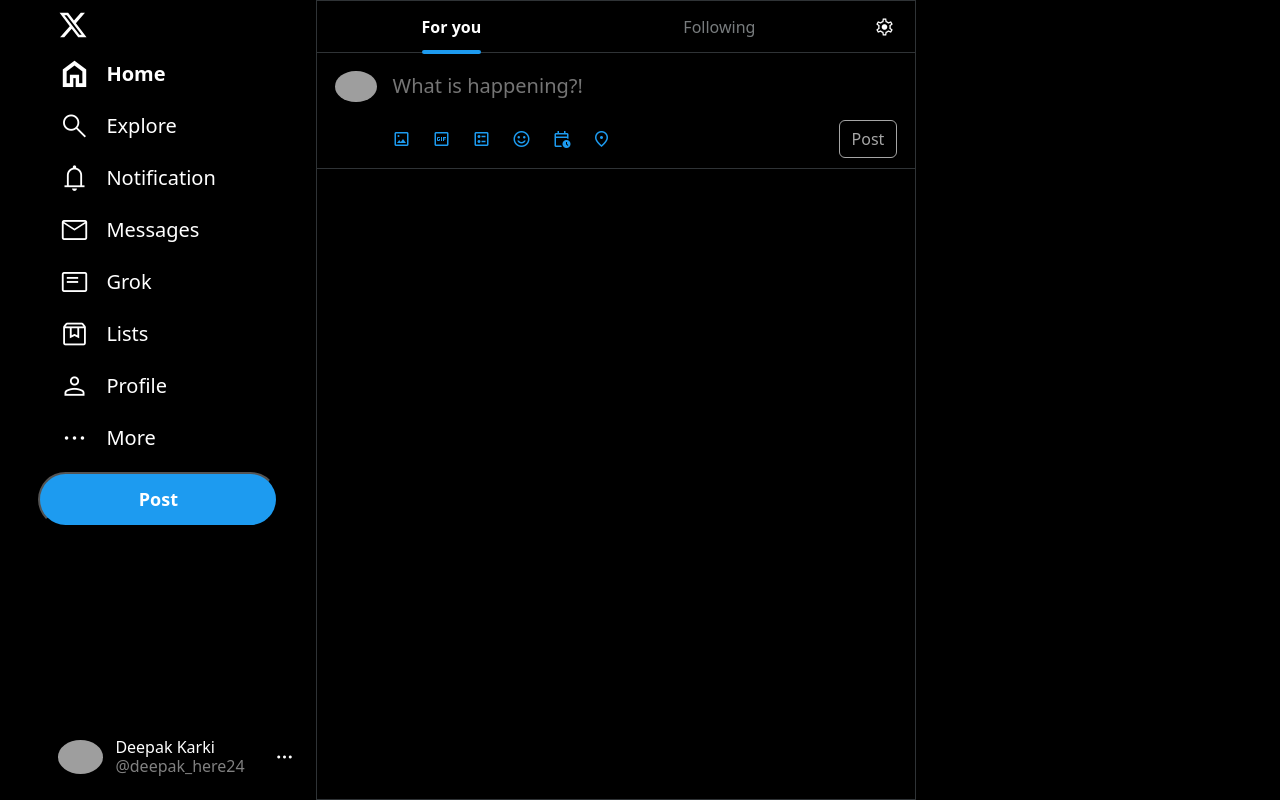
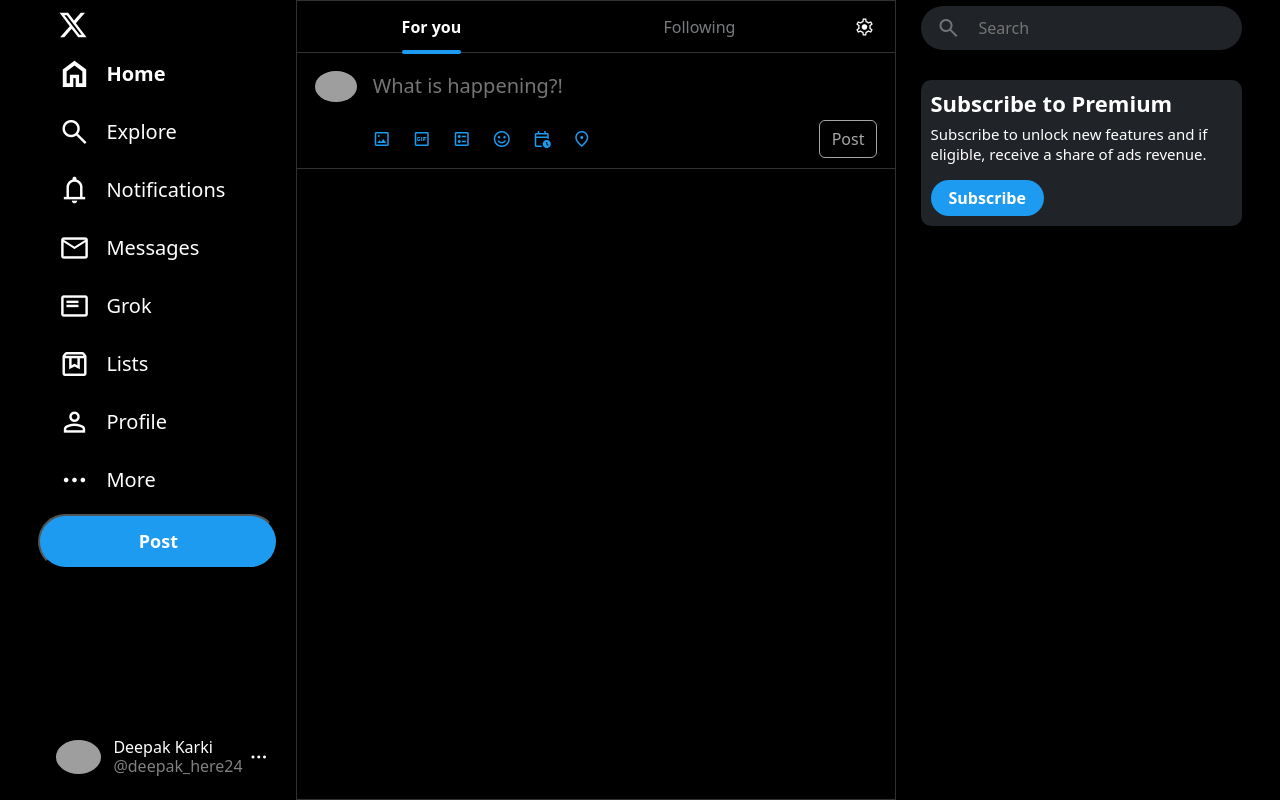
Before and after one commit to Deepakkarki24/X-_React_UI_-clone-, a React (Vite) app: page / in a window 1280 px wide. Built offline with nearby package versions, Linux system fonts and the light colour scheme; grey boxes are pictures that could not be loaded.

Commit message:
Added Change, create extra components for reusable code

```diff
--- a/src/App.css
+++ b/src/App.css
@@ -24,6 +24,7 @@
   --primary-color-one: #000;
   --primary-color-two: #fff;
   --primary-color-three: rgb(29, 155, 240);
+  --primary-color-four: rgb(32, 35, 39);
   --bg-hover-color: #91909034;
   --border-line-color: #2F3336
 }
@@ -33,11 +34,17 @@
   display: flex;
 }
 
-.button {
+.theme_button {
   background-color: var(--primary-color-three);
   color: var(--primary-color-two);
   border-radius: 50px;
   font-size: 16px;
   padding: 6px 18px;
   font-weight: 700;
+  border: none;
 }
+
+.theme_button:hover {
+  background-color: #1b8ad4;
+  color: #fff;
+}
--- a/src/App.jsx
+++ b/src/App.jsx
@@ -2,6 +2,7 @@
 import Feed from "./components/Feed";
 import Sidebar from "./components/Sidebar";
 import { useState } from "react";
+import SidebarRight from "./components/SidebarRight";
 
 function App() {
   // const [isActive, setIsActive] = useState([
@@ -15,6 +16,7 @@
       <div className="main container-fluid">
         <Sidebar />
         <Feed />
+        <SidebarRight />
       </div>
     </>
   );
--- a/src/components/Feed.jsx
+++ b/src/components/Feed.jsx
@@ -1,6 +1,7 @@
 import React from "react";
-import User from "./User";
+import User from "./UserImage";
 import styles from "../components/Feed.module.css";
+import "../App.css";
 
 function Feed() {
   return (
@@ -33,24 +34,48 @@
         </div>
         <div className={styles.user_actions}>
           <div className={styles.icon_box}>
-            <span className={`material-symbols-outlined ${styles.action_icon}`}>
+            <a
+              title="Media"
+              href="#"
+              className={`material-symbols-outlined ${styles.action_icon} ${styles.tooltip}`}
+            >
               imagesmode
-            </span>
-            <span className={`material-symbols-outlined ${styles.action_icon}`}>
+            </a>
+            <a
+              title="Gif"
+              href="#"
+              className={`material-symbols-outlined ${styles.action_icon} ${styles.tooltip}`}
+            >
               gif_box
-            </span>
-            <span className={`material-symbols-outlined ${styles.action_icon}`}>
+            </a>
+            <a
+              title="Poll"
+              href="#"
+              className={`material-symbols-outlined ${styles.action_icon} ${styles.tooltip}`}
+            >
               ballot
-            </span>
-            <span className={`material-symbols-outlined ${styles.action_icon}`}>
+            </a>
+            <a
+              title="Emoji"
+              href="#"
+              className={`material-symbols-outlined ${styles.action_icon} ${styles.tooltip}`}
+            >
               sentiment_satisfied
-            </span>
-            <span className={`material-symbols-outlined ${styles.action_icon}`}>
+            </a>
+            <a
+              title="Schedule"
+              href="#"
+              className={`material-symbols-outlined ${styles.action_icon} ${styles.tooltip}`}
+            >
               calendar_clock
-            </span>
-            <span className={`material-symbols-outlined ${styles.action_icon}`}>
+            </a>
+            <a
+              title="Tag Location"
+              href="#"
+              className={`material-symbols-outlined ${styles.action_icon} ${styles.tooltip}`}
+            >
               location_on
-            </span>
+            </a>
           </div>
 
           <button type="button" className="btn btn-xs" disabled>
--- a/src/components/Feed.module.css
+++ b/src/components/Feed.module.css
@@ -1,6 +1,6 @@
 .feed {
     border: 1px solid var(--border-line-color);
-    max-width: 600px;
+    width: 600px;
 }
 
 .top_navigation {
@@ -105,3 +105,25 @@
     align-items: center;
     gap: 20px;
 }
+
+.tooltip {
+    position: relative;
+    display: inline-block;
+}
+
+
+.tooltip:hover:after {
+    display: flex;
+    justify-content: center;
+    background: #ffffff91;
+    border-radius: 8px;
+    color: #fff;
+    content: attr(title);
+    font-size: 10px;
+    font-weight: 700;
+    padding: 6px;
+    position: absolute;
+    bottom: 100%;
+    right: 50%;
+    font-family: 'Segoe UI', Tahoma, Geneva, Verdana, sans-serif;
+}
--- a/src/components/Sidebar.jsx
+++ b/src/components/Sidebar.jsx
@@ -1,6 +1,7 @@
 import React, { useState } from "react";
 import styles from "../components/Sidebar.module.css";
-import User from "./User";
+import User from "./UserImage";
+import SidebarOptions from "./SidebarOptions";
 
 function Sidebar() {
   return (
@@ -17,97 +18,52 @@
             </g>
           </svg>
         </div>
-        <div className={styles.side_nav_item_box}>
-          <ul className={styles.side_nav_links}>
-            <a href="#" className={styles.side_nav_link}>
-              <div className={`${styles.inner_li} ${styles.isactive}`}>
-                <span
-                  className={`material-symbols-outlined ${styles.list_icon}`}
-                >
-                  home
-                </span>{" "}
-                <span className={styles.list_name}>Home</span>
-              </div>
-            </a>
-            <a href="#" className={styles.side_nav_link}>
-              <div className={styles.inner_li}>
-                <span
-                  className={`material-symbols-outlined ${styles.list_icon}`}
-                >
-                  search
-                </span>{" "}
-                <span className={styles.list_name}>Explore</span>
-              </div>
-            </a>
-            <a href="#" className={styles.side_nav_link}>
-              <div className={styles.inner_li}>
-                <span
-                  className={`material-symbols-outlined ${styles.list_icon}`}
-                >
-                  notifications
-                </span>{" "}
-                <span className={styles.list_name}>Notification</span>
-              </div>
-            </a>
-            <a href="#" className={styles.side_nav_link}>
-              <div className={styles.inner_li}>
-                <span
-                  className={`material-symbols-outlined ${styles.list_icon}`}
-                >
-                  mail
-                </span>{" "}
-                <span className={styles.list_name}>Messages</span>
-              </div>
-            </a>
-            <a href="#" className={styles.side_nav_link}>
-              <div className={styles.inner_li}>
-                <span
-                  className={`material-symbols-outlined ${styles.list_icon}`}
-                >
-                  <span
-                    className={`material-symbols-outlined ${styles.list_icon}`}
-                  >
-                    featured_play_list
-                  </span>
-                </span>{" "}
-                <span className={styles.list_name}>Grok</span>
-              </div>
-            </a>
-            <a href="#" className={styles.side_nav_link}>
-              <div className={styles.inner_li}>
-                <span
-                  className={`material-symbols-outlined ${styles.list_icon}`}
-                >
-                  box
-                </span>{" "}
-                <span className={styles.list_name}>Lists</span>
-              </div>
-            </a>
-            <a href="#" className={styles.side_nav_link}>
-              <div className={styles.inner_li}>
-                <span
-                  className={`material-symbols-outlined ${styles.list_icon}`}
-                >
-                  person
-                </span>{" "}
-                <span className={styles.list_name}>Profile</span>
-              </div>
-            </a>
-            <a href="#" className={styles.side_nav_link}>
-              <div className={styles.inner_li}>
-                <span
-                  className={`material-symbols-outlined ${styles.list_icon}`}
-                >
-                  more_horiz
-                </span>{" "}
-                <span className={styles.list_name}>More</span>
-              </div>
-            </a>
-          </ul>
-          <button className={`${styles.btn} ${styles.btn_primary_blue}`}>
-            Post
-          </button>
-        </div>
+        {/* Sidebar Options component */}
+        <SidebarOptions
+          optionName={"Home"}
+          optionIconName={"Home"}
+          isActiveClass={styles.isactive}
+        />
+        <SidebarOptions
+          optionName={"Explore"}
+          optionIconName={"search"}
+          isActiveClass={styles.isntactive}
+        />
+        <SidebarOptions
+          optionName={"Notifications"}
+          optionIconName={"notifications"}
+          isActiveClass={styles.isntactive}
+        />
+        <SidebarOptions
+          optionName={"Messages"}
+          optionIconName={"mail"}
+          isActiveClass={styles.isntactive}
+        />
+        <SidebarOptions
+          optionName={"Grok"}
+          optionIconName={"featured_play_list"}
+          isActiveClass={styles.isntactive}
+        />
+        <SidebarOptions
+          optionName={"Lists"}
+          optionIconName={"box"}
+          isActiveClass={styles.isntactive}
+        />
+        <SidebarOptions
+          optionName={"Profile"}
+          optionIconName={"Person"}
+          isActiveClass={styles.isntactive}
+        />
+        <SidebarOptions
+          optionName={"More"}
+          optionIconName={"more_horiz"}
+          isActiveClass={styles.isntactive}
+        />
+        {/* Sidebar Options component */}
+
+        <button className={`${styles.btn} ${styles.btn_primary_blue}`}>
+          Post
+        </button>
       </div>
 
       <a href="#" className={styles.user}>
--- a/src/components/Sidebar.module.css
+++ b/src/components/Sidebar.module.css
@@ -6,7 +6,6 @@
     justify-content: space-between;
     overflow: auto;
     padding: 10px 0;
-    /* border: 1px solid; */
 }
 
 .sidebar .logo {
@@ -18,49 +17,6 @@
     filter: invert();
 }
 
-.side_nav_item_box ul {
-    list-style: none;
-    padding: 0;
-    margin: 10px 0;
-    display: flex;
-    flex-direction: column;
-    justify-content: flex-start;
-    align-items: flex-start;
-    gap: 4px;
-}
-
-.side_nav_item_box .side_nav_links .side_nav_link {
-    display: flex;
-    align-items: center;
-    justify-content: flex-start;
-    width: 100%;
-}
-
-.side_nav_item_box .side_nav_links .side_nav_link .inner_li {
-    max-width: 100%;
-    padding: 8px 20px;
-    border-radius: 60px;
-    display: flex;
-    align-items: center;
-    gap: 16px;
-}
-
-.side_nav_item_box .side_nav_links .side_nav_link:hover .inner_li {
-    background-color: var(--bg-hover-color);
-}
-
-.side_nav_item_box .side_nav_links .side_nav_link .list_icon {
-    font-size: 32px;
-    font-weight: 300;
-    color: var(--primary-color-two);
-}
-
-.side_nav_item_box .side_nav_links .side_nav_link .list_name {
-    text-decoration: none;
-    color: var(--primary-color-two);
-    font-size: 20px;
-    font-weight: 400;
-}
 
 .btn_primary_blue {
     background-color: var(--primary-color-three);
@@ -73,30 +29,22 @@
 }
 
 .btn_primary_blue:hover {
-    background-color: #197fc4;
+    background-color: #1b8ad4;
+    color: #fff;
 }
 
 .user {
     display: flex;
     justify-content: space-between;
     align-items: center;
-    padding: 14px 20px;
+    padding: 14px 18px;
     border-radius: 60px;
     color: var(--primary-color-two);
-    width: 100%;
+    width: 97%;
 }
 
 .user:hover {
     background-color: var(--bg-hover-color);
-}
-
-.user_img {
-    width: 45px
-}
-
-.img {
-    width: 100%;
-    border-radius: 50%;
 }
 
 .user_profilebox .user_name h3 {
@@ -120,10 +68,15 @@
     gap: 12px;
 }
 
+.more_icon {
+    font-weight: 300;
+}
+
+
 .isactive span {
     font-weight: 700 !important;
 }
 
-.more_icon {
-    font-weight: 300;
+.isntactive span {
+    font-weight: 400 !important;
 }
--- /dev/null
+++ b/src/components/SidebarOptions.jsx
@@ -0,0 +1,21 @@
+import React from "react";
+import styles from "../components/SidebarOptions.module.css";
+
+function SidebarOptions({ optionName, optionIconName, isActiveClass }) {
+  return (
+    <div className={styles.side_nav_item_box}>
+      <div className={styles.side_nav_links}>
+        <a href="#" className={styles.side_nav_link}>
+          <div className={`${styles.inner_li} ${isActiveClass}`}>
+            <span className={`material-symbols-outlined ${styles.list_icon}`}>
+              {optionIconName}
+            </span>{" "}
+            <span className={styles.list_name}>{optionName}</span>
+          </div>
+        </a>
+      </div>
+    </div>
+  );
+}
+
+export default SidebarOptions;
--- /dev/null
+++ b/src/components/SidebarOptions.module.css
@@ -0,0 +1,43 @@
+.side_nav_links {
+    list-style: none;
+    padding: 0;
+    margin: 10px 0;
+    display: flex;
+    flex-direction: column;
+    justify-content: flex-start;
+    align-items: flex-start;
+    gap: 4px;
+}
+
+.side_nav_link {
+    display: flex;
+    align-items: center;
+    justify-content: flex-start;
+    width: 100%;
+}
+
+.inner_li {
+    max-width: 100%;
+    padding: 8px 20px;
+    border-radius: 60px;
+    display: flex;
+    align-items: center;
+    gap: 16px;
+}
+
+.side_nav_link:hover .inner_li {
+    background-color: var(--bg-hover-color);
+}
+
+.list_icon {
+    font-size: 32px;
+    font-weight: 300;
+    color: var(--primary-color-two);
+}
+
+.list_name {
+    text-decoration: none;
+    color: var(--primary-color-two);
+    font-size: 20px;
+    font-weight: 400;
+}
--- /dev/null
+++ b/src/components/SidebarRight.jsx
@@ -0,0 +1,27 @@
+import React from "react";
+import styles from "../components/SidebarRight.module.css";
+
+function SidebarRight() {
+  return (
+    <div className={styles.sidebarRight}>
+      <div className={styles.search_box}>
+        <span className={`material-symbols-outlined ${styles.search_icon}`}>
+          search
+        </span>
+        <input type="search" placeholder="Search" className={styles.search} />
+      </div>
+      <div className={styles.subscribe}>
+        <h3 className={styles.subscribeTitle}>Subscribe to Premium</h3>
+        <p className={styles.desc}>
+          Subscribe to unlock new features and if eligible, receive a share of
+          ads revenue.
+        </p>
+        <button type="button" className="theme_button">
+          Subscribe
+        </button>
+      </div>
+    </div>
+  );
+}
+
+export default SidebarRight;
--- /dev/null
+++ b/src/components/SidebarRight.module.css
@@ -0,0 +1,52 @@
+.sidebarRight {
+    width: 370px;
+    overflow: hidden;
+    display: flex;
+    flex-direction: column;
+    flex-wrap: wrap;
+    padding-top: 6px;
+    padding-left: 2%;
+}
+
+.search {
+    width: 100%;
+    border: 0;
+    outline: none;
+    background-color: transparent;
+    color: var(--primary-color-two);
+    text-indent: 18px;
+}
+
+.search_icon {
+    font-size: 24px;
+    color: rgb(111, 116, 121);
+}
+
+.search_box {
+    display: flex;
+    align-items: center;
+    justify-content: center;
+    background-color: rgb(32, 35, 39);
+    border-radius: 60px;
+    padding: 10px 16px;
+}
+
+.subscribe {
+    background-color: var(--primary-color-four);
+    border-radius: 10px;
+    padding: 10px;
+    margin: 30px 0 20px 0;
+    width: 100%;
+}
+
+.subscribeTitle {
+    font-weight: 700;
+    font-size: 22px;
+}
+
+.desc {
+    font-size: 15px;
+    line-height: 20px;
+    font-weight: 400;
+    color: inherit;
+}
--- a/src/components/User.jsx
+++ b/src/components/UserImage.jsx
@@ -1,5 +1,5 @@
 import React from "react";
-import styles from "../components/Sidebar.module.css";
+import styles from "../components/UserImage.module.css";
 
 function User() {
   return (
```
Also changed, not shown: src/components/UserImage.module.css (added, +8 -0 lines).
